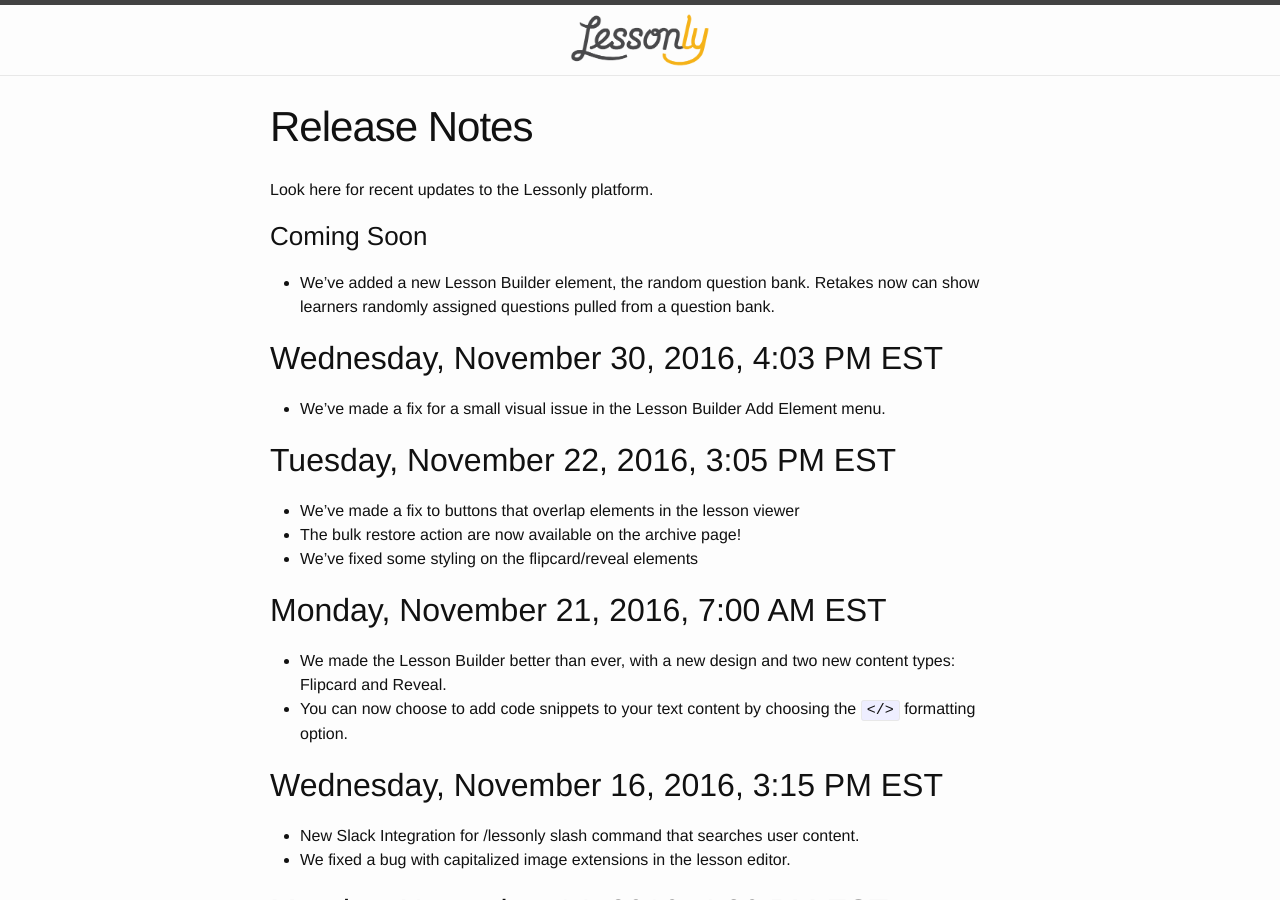
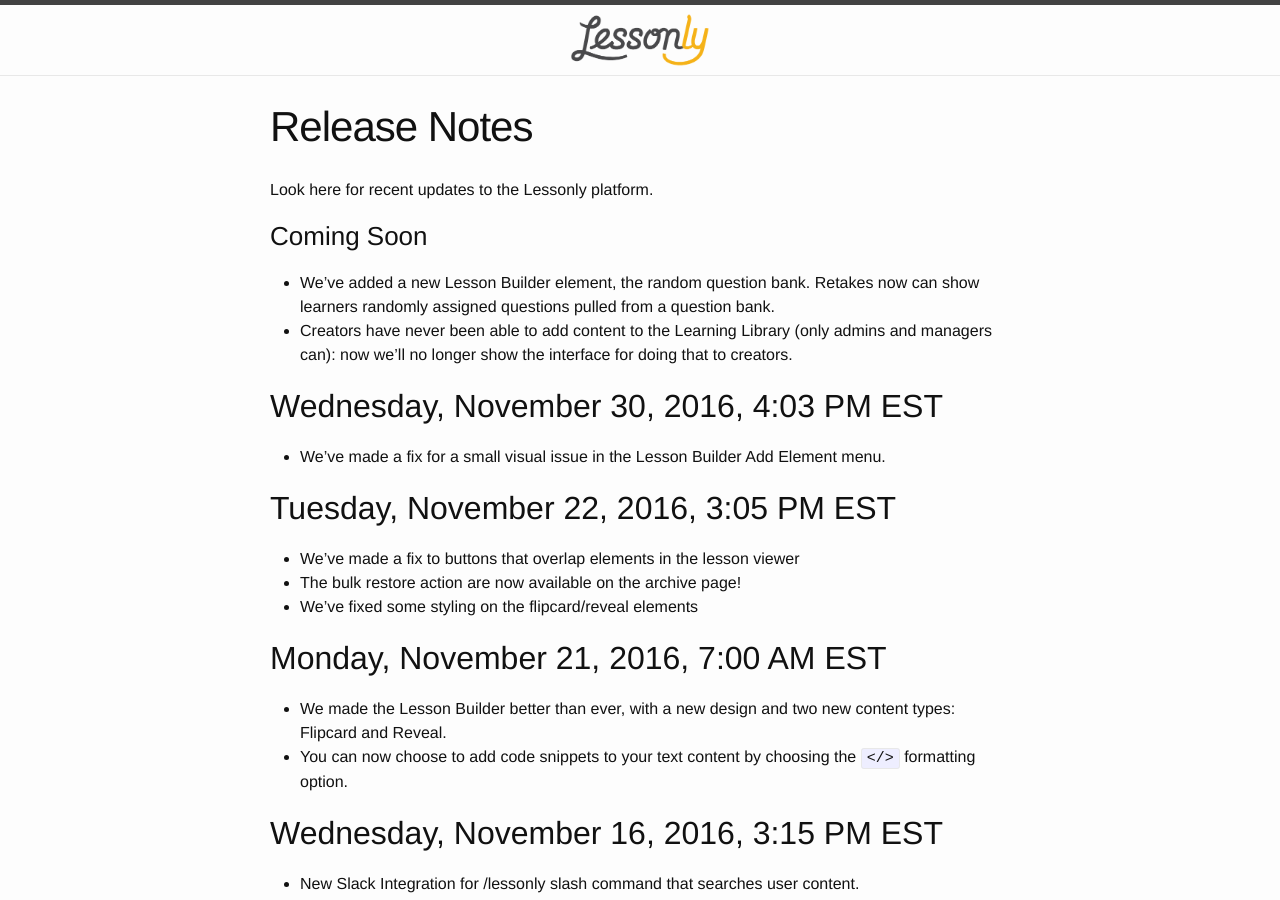
Before and after one commit to isabella232/lessonly.github.io, a Jekyll site: the page built from release-notes.md, in a window 1280 px wide and 900 px high. Built offline with Jekyll 4.4.1, drawn with Linux system fonts in a browser that asks for light colours.

Commit message:
No more add to learning library UI for creators

```diff
--- a/release-notes.md
+++ b/release-notes.md
@@ -9,6 +9,7 @@
 ### Coming Soon
 
 - We've added a new Lesson Builder element, the random question bank. Retakes now can show learners randomly assigned questions pulled from a question bank.
+- Creators have never been able to add content to the Learning Library (only admins and managers can): now we’ll no longer show the interface for doing that to creators.
 
 ## Wednesday, November 30, 2016, 4:03 PM EST
 
```
